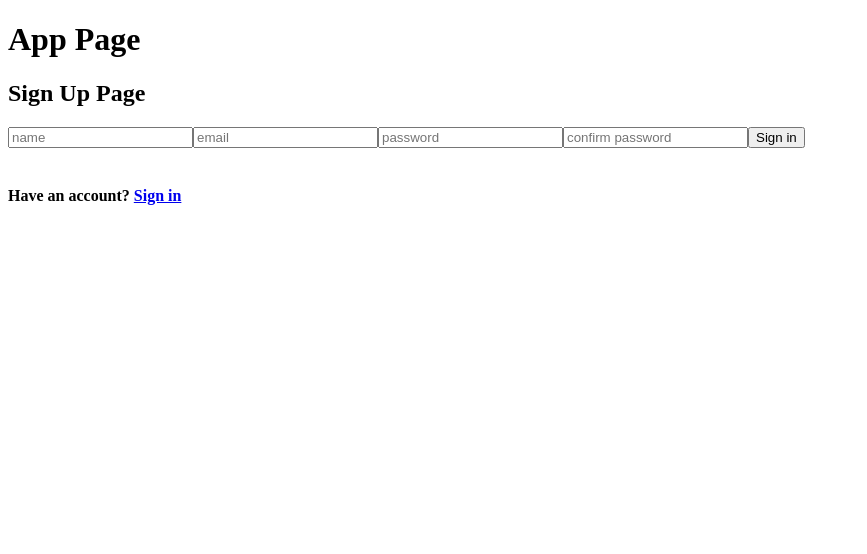
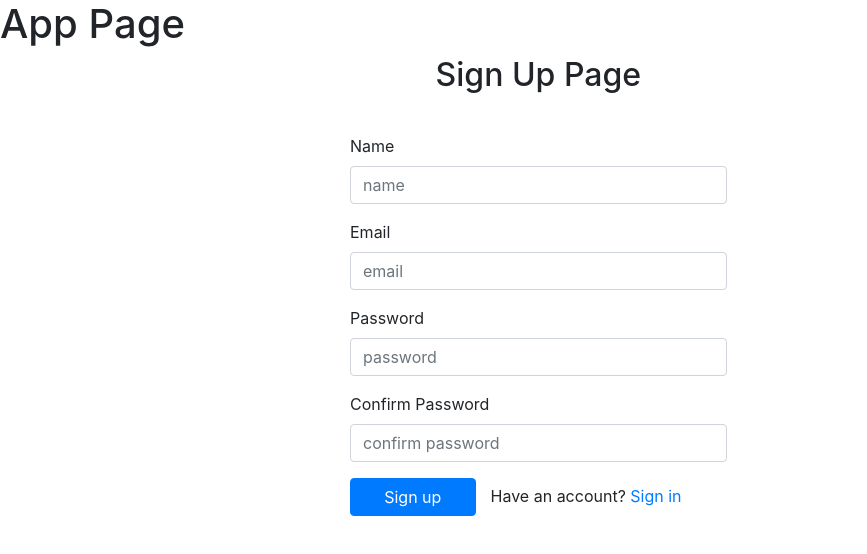
Before and after one commit to mohittygithub/mern-auth, a React (Create React App) app in the folder client/: page /signup in a window 1280 px wide. Shown: the top 554 px of the page, without its empty margins (0-867 px from the left). Built offline with nearby package versions, Linux system fonts and the light colour scheme.

Commit message:
added stylesheet, bootstrap and added more auth functionality to UI

```diff
--- a/client/package.json
+++ b/client/package.json
@@ -7,12 +7,14 @@
     "@testing-library/react": "^11.1.0",
     "@testing-library/user-event": "^12.1.10",
     "axios": "^0.21.1",
+    "bootstrap": "^4.6.0",
     "node-sass": "^5.0.0",
     "react": "^17.0.1",
     "react-dom": "^17.0.1",
     "react-redux": "^7.2.2",
     "react-router-dom": "^5.2.0",
     "react-scripts": "4.0.3",
+    "reactstrap": "^8.9.0",
     "redux": "^4.0.5",
     "redux-devtools-extension": "^2.13.8",
     "redux-thunk": "^2.3.0",
--- a/client/src/index.js
+++ b/client/src/index.js
@@ -1,3 +1,4 @@
+import "../node_modules/bootstrap/dist/css/bootstrap.min.css";
 import ReactDOM from "react-dom";
 import { Provider } from "react-redux";
 import store from "./redux/store";
--- a/client/src/pages/Home.js
+++ b/client/src/pages/Home.js
@@ -1,20 +1,22 @@
-import React from 'react'
-import { useHistory } from 'react-router-dom'
+import React from "react";
+import { useHistory } from "react-router-dom";
+import { Button } from "reactstrap";
 
 const Home = () => {
-  let history = useHistory()
+  let history = useHistory();
   // logout method
   const logout = (e) => {
-    e.preventDefault()
-    console.log('hi')
-    localStorage.clear()
-    history.push('/signin')
-  }
+    e.preventDefault();
+    localStorage.clear();
+    history.push("/signin");
+  };
   return (
     <>
       <p>Home Page</p>
-      <button onClick={logout}>Logout</button>
+      <Button color="danger" onClick={logout}>
+        Logout
+      </Button>
     </>
-  )
-}
-export default Home
+  );
+};
+export default Home;
--- a/client/src/pages/Signin.js
+++ b/client/src/pages/Signin.js
@@ -1,41 +1,38 @@
-import React, { useState, useEffect } from 'react'
-import { Link, Redirect, useHistory } from 'react-router-dom'
-import { useSelector, useDispatch } from 'react-redux'
-import { login, logout } from '../redux/actions/auth.actions'
-import signin from '../components/signin.component'
+import React, { useState, useEffect } from "react";
+import { Link, useHistory } from "react-router-dom";
+import { Button } from "reactstrap";
+import signin from "../components/signin.component";
 
 const Signin = (props) => {
-  const dispatch = useDispatch()
-  let history = useHistory()
-  const stateJwt = useSelector((state) => state.authReducer.jwt)
+  let history = useHistory();
   const [loginData, setLoginData] = useState({
-    email: '',
-    password: '',
-  })
-  const [token, setToken] = useState('')
+    email: "",
+    password: "",
+  });
+  const [token, setToken] = useState("");
 
   // handlesubmit method
   const handleSubmit = async (e) => {
-    e.preventDefault()
+    e.preventDefault();
 
-    const response = await signin(loginData.email, loginData.password)
+    const response = await signin(loginData.email, loginData.password);
 
-    setToken(response.data.jwt)
-    setLoginData({ email: '', password: '' })
-    history.push('/')
-  }
+    setToken(response.data.jwt);
+    setLoginData({ email: "", password: "" });
+    history.push("/");
+  };
 
   // useEffect method to capture the value of token
   useEffect(() => {
     //console.log(token)
-    localStorage.setItem('jwt', token)
-    console.log(localStorage.getItem('jwt'))
-  }, [token])
+    localStorage.setItem("jwt", token);
+    // console.log(localStorage.getItem('jwt'))
+  }, [token]);
 
   // handleChange method
   const handleChange = (e) => {
-    setLoginData({ ...loginData, [e.target.name]: e.target.value })
-  }
+    setLoginData({ ...loginData, [e.target.name]: e.target.value });
+  };
 
   return (
     <>
@@ -43,29 +40,31 @@ const Signin = (props) => {
 
       <form onSubmit={(e) => handleSubmit(e)}>
         <input
-          type='email'
-          name='email'
-          placeholder='email'
-          autoComplete='on'
+          type="email"
+          name="email"
+          placeholder="email"
+          autoComplete="on"
           required
           onChange={(e) => handleChange(e)}
         />
         <input
-          type='password'
-          name='password'
-          placeholder='password'
+          type="password"
+          name="password"
+          placeholder="password"
           required
           onChange={(e) => handleChange(e)}
         />
-        <button type='submit'>Sign in</button>
+        <Button color="primary" type="submit">
+          Sign in
+        </Button>
       </form>
       <br />
 
-      <h6>
-        Don't have an account? <Link to='/signup'>Create Account</Link>
-      </h6>
+      <h4>
+        Don't have an account? <Link to="/signup">Create Account</Link>
+      </h4>
     </>
-  )
-}
+  );
+};
 
-export default Signin
+export default Signin;
--- a/client/src/pages/Signup.js
+++ b/client/src/pages/Signup.js
@@ -1,78 +1,148 @@
-import React, { useState, useEffect } from 'react'
-import { Link, useHistory } from 'react-router-dom'
-import signup from '../components/signup.component'
+import React, { useState } from "react";
+import { Link, useHistory } from "react-router-dom";
+import { Alert } from "reactstrap";
+import "../styles/signup.styles.css";
+
+import signup from "../components/signup.component";
+import { Label } from "reactstrap";
 
 const Signup = (props) => {
-  let history = useHistory()
+  let history = useHistory();
   const [signupData, setSignupData] = useState({
-    name: '',
-    email: '',
-    password: '',
-    confirmPassword: '',
-  })
-  const [message, setMessage] = useState('')
+    name: "",
+    email: "",
+    password: "",
+    confirmPassword: "",
+  });
+  const [message, setMessage] = useState("");
+  const [error, setError] = useState("");
+  const [visible, setVisible] = useState(false);
 
+  // handleChange method
   const handleChange = (e) => {
-    setSignupData({ ...signupData, [e.target.name]: e.target.value })
-  }
+    setSignupData({ ...signupData, [e.target.name]: e.target.value });
+  };
+
+  // handleSubmit method
   const handleSubmit = async (e) => {
-    e.preventDefault()
+    e.preventDefault();
 
     if (signupData.password !== signupData.confirmPassword) {
-      alert('Passwords did not match')
+      alert("Passwords did not match");
+    }
+    const response = await signup(signupData);
+
+    if (response.data.message) {
+      setMessage(response.data.message);
+      setVisible(true);
     }
 
-    const response = await signup(signupData)
-    console.log('response = ', response.data.message)
-    alert(response.data.message + '. Login to your account')
-    setSignupData({ name: '', email: '', password: '', confirmPassword: '' })
+    if (response.data.error) {
+      setError(response.data.error);
+      setVisible(true);
     }
 
+    setSignupData({ name: "", email: "", password: "", confirmPassword: "" });
+  };
+
+  // onDismiss method
+  const onDismiss = () => {
+    setVisible(false);
+    setMessage("");
+    setError("");
+  };
+
   return (
-    <>
-      <h2>Sign Up Page</h2>
+    <div className="signup col-md-6 ">
+      <form onSubmit={(e) => handleSubmit(e)} className="col-md-8">
+        <h2 className="heading">Sign Up Page</h2>
+        <div className="form-group">
+          <label>Name</label>
 
-      <form onSubmit={(e) => handleSubmit(e)}>
           <input
-          type='text'
-          name='name'
+            type="text"
+            name="name"
+            className="form-control"
             value={signupData.name}
-          placeholder='name'
+            placeholder="name"
             onChange={(e) => handleChange(e)}
           />
+        </div>
+        <div className="form-group">
+          <Label>Email</Label>
           <input
-          type='email'
-          name='email'
+            type="email"
+            name="email"
+            className="form-control"
             value={signupData.email}
-          placeholder='email'
-          autoComplete='on'
+            placeholder="email"
+            autoComplete="on"
             required
             onChange={(e) => handleChange(e)}
           />
+        </div>
+        <div className="form-group">
+          <Label>Password</Label>
+
           <input
-          type='password'
-          name='password'
+            type="password"
+            name="password"
+            className="form-control"
             value={signupData.password}
-          placeholder='password'
+            placeholder="password"
             required
             onChange={(e) => handleChange(e)}
           />
+        </div>
+        <div className="form-group">
+          <Label>Confirm Password</Label>
+
           <input
-          type='password'
-          name='confirmPassword'
+            type="password"
+            name="confirmPassword"
+            className="form-control"
             value={signupData.confirmPassword}
-          placeholder='confirm password'
+            placeholder="confirm password"
             required
             onChange={(e) => handleChange(e)}
           />
-        <button type='submit'>Sign in</button>
+        </div>
+
+        <button className="btn btn-primary col-md-4" type="submit">
+          Sign up
+        </button>
+        <span className="col-md-8 ">
+          Have an account? <Link to="/signin">Sign in</Link>
+        </span>
       </form>
-      <br />
-      <h4>
-        Have an account? <Link to='/signin'>Sign in</Link>
-      </h4>
-    </>
-  )
-}
+      {error && (
+        <div>
+          <Alert
+            className="alert col-md-8"
+            color="danger"
+            isOpen={visible}
+            toggle={onDismiss}
+            fade={false}
+          >
+            {error}
+          </Alert>
+        </div>
+      )}
+      {message && (
+        <div>
+          <Alert
+            className="alert col-md-8"
+            color="primary"
+            isOpen={visible}
+            toggle={onDismiss}
+            fade={false}
+          >
+            {message}
+          </Alert>
+        </div>
+      )}
+    </div>
+  );
+};
 
-export default Signup
+export default Signup;
--- /dev/null
+++ b/client/src/styles/signup.styles.css
@@ -0,0 +1,10 @@
+.signup {
+  margin: auto;
+}
+.heading {
+  margin-bottom: 40px;
+  text-align: center;
+}
+.alert {
+  margin-top: 20px;
+}
```
Also changed, not shown: 2 other files (tests, documents, lock files or other folders). Lines whose indentation alone changed are shown as unchanged.
